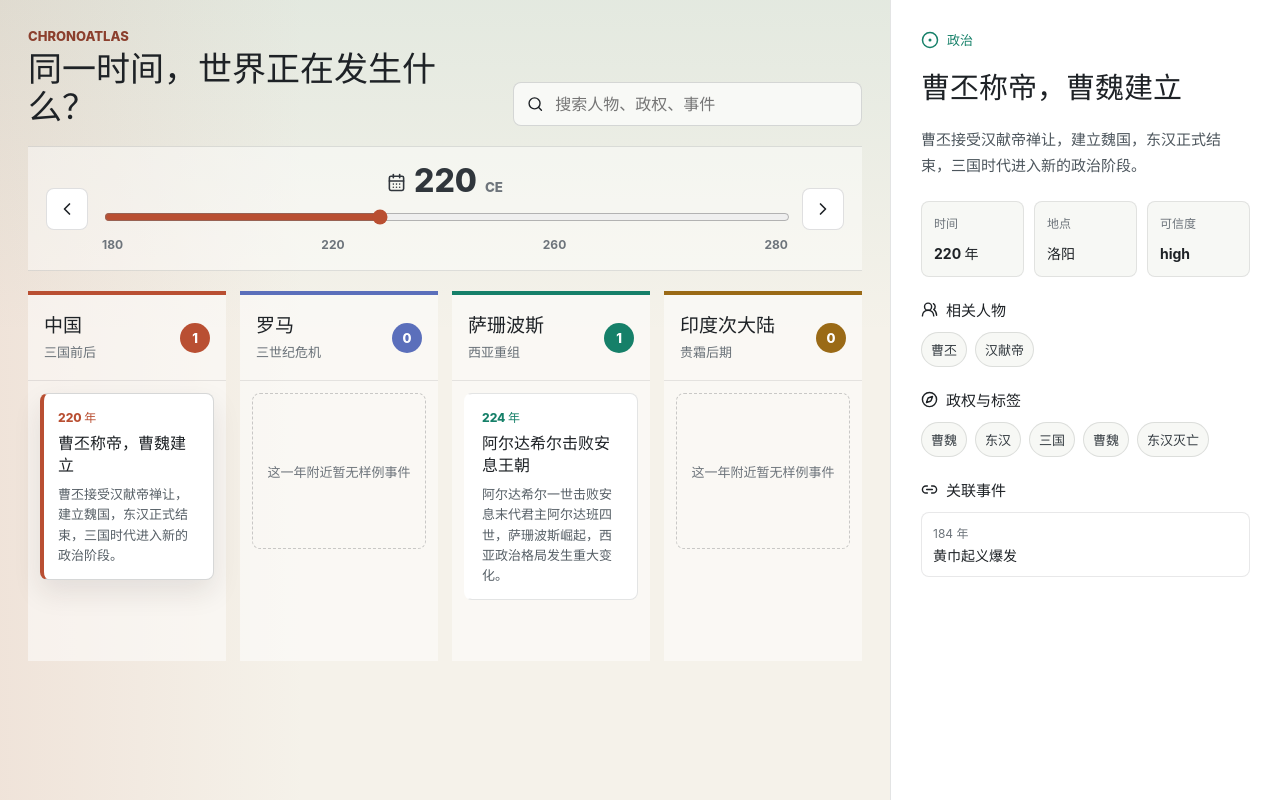
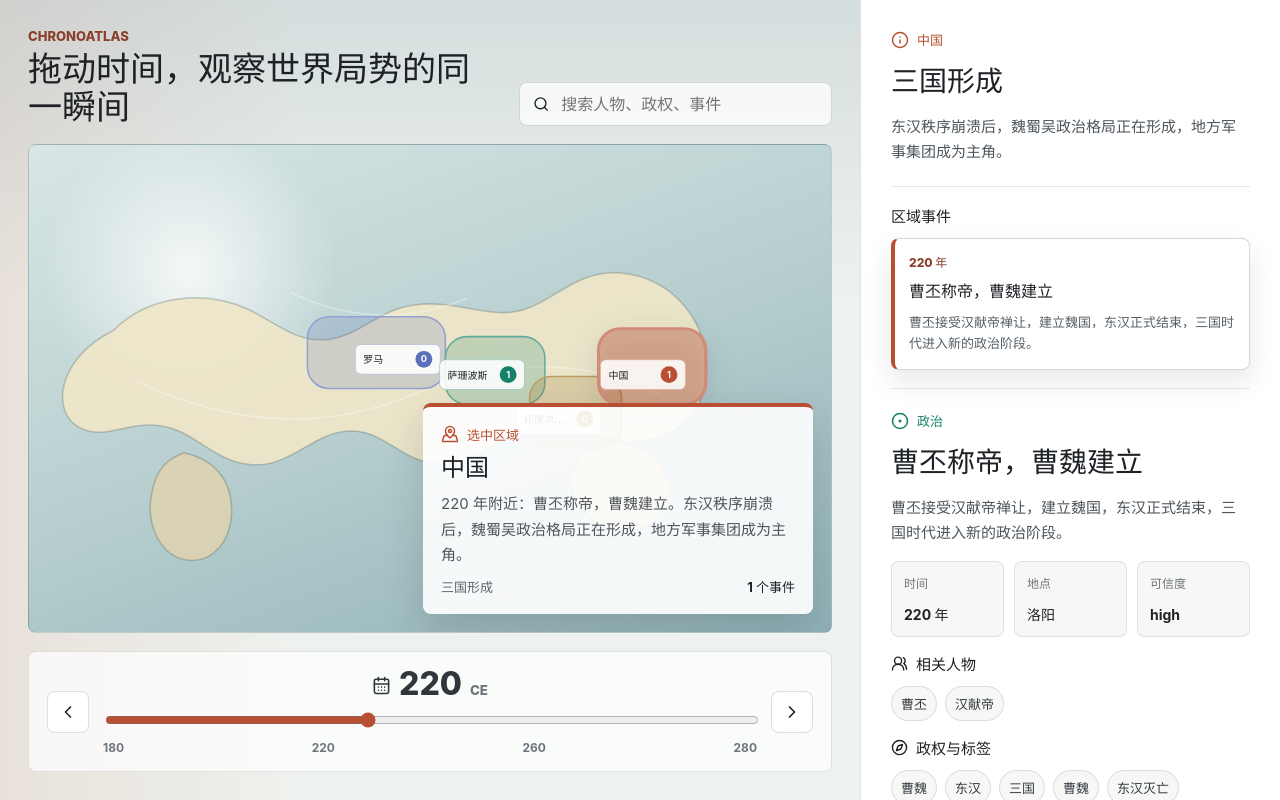
Before and after one commit to ZedekiahS/ChronoAtlas, a React (Vite) app: page / in a window 1280 px wide. Built offline with nearby package versions, Linux system fonts and the light colour scheme.

Commit message:
Shift prototype to map-first timeline

```diff
--- a/src/main.tsx
+++ b/src/main.tsx
@@ -6,7 +6,9 @@ import {
   ChevronRight,
   CircleDot,
   Compass,
+  Info,
   Link2,
+  MapPinned,
   Search,
   UsersRound,
 } from "lucide-react";
@@ -35,13 +37,55 @@ type HistoricalEvent = {
   sources: unknown[];
 };
 
+type RegionInfo = {
+  id: Region;
+  label: string;
+  short: string;
+  status: string;
+  accent: string;
+  mapLabel: { x: number; y: number };
+  hotspot: { x: number; y: number; width: number; height: number };
+};
+
 const events = eventsData as HistoricalEvent[];
 
-const regions: Array<{ id: Region; label: string; short: string; accent: string }> = [
-  { id: "china", label: "中国", short: "三国前后", accent: "#b94f32" },
-  { id: "rome", label: "罗马", short: "三世纪危机", accent: "#5b6fbb" },
-  { id: "sasanian-persia", label: "萨珊波斯", short: "西亚重组", accent: "#168069" },
-  { id: "india", label: "印度次大陆", short: "贵霜后期", accent: "#9a6a16" },
+const regions: RegionInfo[] = [
+  {
+    id: "rome",
+    label: "罗马",
+    short: "帝国承压",
+    status: "地中海世界仍由罗马帝国主导，军队、财政和边境压力正在积累。",
+    accent: "#5b6fbb",
+    mapLabel: { x: 46, y: 43 },
+    hotspot: { x: 34, y: 32, width: 18, height: 18 },
+  },
+  {
+    id: "sasanian-persia",
+    label: "萨珊波斯",
+    short: "西亚重组",
+    status: "萨珊势力取代安息传统，成为罗马东方最重要的对手。",
+    accent: "#168069",
+    mapLabel: { x: 57, y: 47 },
+    hotspot: { x: 52, y: 37, width: 13, height: 17 },
+  },
+  {
+    id: "india",
+    label: "印度次大陆",
+    short: "区域化",
+    status: "贵霜影响力减弱，印度西北与次大陆内部的区域力量逐渐重组。",
+    accent: "#9a6a16",
+    mapLabel: { x: 67, y: 58 },
+    hotspot: { x: 63, y: 47, width: 12, height: 18 },
+  },
+  {
+    id: "china",
+    label: "中国",
+    short: "三国形成",
+    status: "东汉秩序崩溃后，魏蜀吴政治格局正在形成，地方军事集团成为主角。",
+    accent: "#b94f32",
+    mapLabel: { x: 78, y: 47 },
+    hotspot: { x: 72, y: 35, width: 14, height: 19 },
+  },
 ];
 
 const categoryLabels: Record<EventCategory, string> = {
@@ -69,12 +113,97 @@ function formatYearRange(event: HistoricalEvent) {
     : `${event.startYear}-${event.endYear} 年`;
 }
 
+function getRegionSummary(region: RegionInfo, regionEvents: HistoricalEvent[], year: number) {
+  const activeEvent = regionEvents.find((event) => isActiveInYear(event, year));
+  const nearEvent = activeEvent ?? regionEvents[0];
+
+  if (!nearEvent) {
+    return `${year} 年附近，${region.label}区域还没有录入足够样例事件。`;
+  }
+
+  return `${year} 年附近：${nearEvent.title}。${region.status}`;
+}
+
+function WorldMap({
+  activeRegion,
+  hoveredRegion,
+  onHover,
+  onSelect,
+  regionCounts,
+}: {
+  activeRegion: Region;
+  hoveredRegion: Region | null;
+  onHover: (region: Region | null) => void;
+  onSelect: (region: Region) => void;
+  regionCounts: Record<Region, number>;
+}) {
+  return (
+    <div className="map-frame" aria-label="世界地图总览">
+      <svg className="world-map" viewBox="0 0 1000 520" role="img" aria-label="简化世界地图">
+        <path
+          className="landmass"
+          d="M87 184c47-48 122-52 176-27 35 16 61 44 105 39 44-6 63-39 112-45 48-7 91 15 130 9 48-8 76-53 134-51 75 3 127 72 116 142-8 51-52 81-105 78-48-3-69-30-116-20-50 10-72 50-122 50-55 0-76-48-127-43-48 5-74 50-128 43-47-6-70-44-113-50-43-7-72 19-105 3-40-19-32-91 43-128Z"
+        />
+        <path
+          className="landmass secondary"
+          d="M179 344c38 8 61 34 62 72 1 42-24 73-59 68-35-6-54-48-45-89 6-31 20-43 42-51Z"
+        />
+        <path
+          className="landmass secondary"
+          d="M739 330c46 4 78 35 73 70-4 30-33 51-67 45-42-7-70-47-58-79 8-22 26-38 52-36Z"
+        />
+        <path className="sea-line" d="M115 250c127 60 248 66 363 18 131-55 253-47 363 24" />
+        <path className="sea-line" d="M318 135c76 36 152 39 229 8" />
+
+        {regions.map((region) => {
+          const isActive = region.id === activeRegion;
+          const isHovered = region.id === hoveredRegion;
+          return (
+            <g key={region.id}>
+              <rect
+                className={`hotspot ${isActive ? "active" : ""} ${isHovered ? "hovered" : ""}`}
+                x={region.hotspot.x * 10}
+                y={region.hotspot.y * 5.2}
+                width={region.hotspot.width * 10}
+                height={region.hotspot.height * 5.2}
+                rx="28"
+                style={{ "--accent": region.accent } as React.CSSProperties}
+                onMouseEnter={() => onHover(region.id)}
+                onMouseLeave={() => onHover(null)}
+                onFocus={() => onHover(region.id)}
+                onBlur={() => onHover(null)}
+                onClick={() => onSelect(region.id)}
+                tabIndex={0}
+                role="button"
+                aria-label={`选择${region.label}`}
+              />
+              <foreignObject
+                x={region.mapLabel.x * 10 - 58}
+                y={region.mapLabel.y * 5.2 - 22}
+                width="116"
+                height="48"
+                className="map-label"
+                style={{ "--accent": region.accent } as React.CSSProperties}
+              >
+                <button type="button" onClick={() => onSelect(region.id)}>
+                  <span>{region.label}</span>
+                  <strong>{regionCounts[region.id]}</strong>
+                </button>
+              </foreignObject>
+            </g>
+          );
+        })}
+      </svg>
+    </div>
+  );
+}
+
 function App() {
   const [year, setYear] = useState(220);
   const [query, setQuery] = useState("");
+  const [selectedRegion, setSelectedRegion] = useState<Region>("china");
+  const [hoveredRegion, setHoveredRegion] = useState<Region | null>(null);
   const [selectedId, setSelectedId] = useState("china-220-cao-pi-founds-wei");
-
-  const selectedEvent = events.find((event) => event.id === selectedId) ?? events[0];
 
   const normalizedQuery = query.trim().toLowerCase();
 
@@ -97,17 +226,44 @@ function App() {
     });
   }, [normalizedQuery, year]);
 
+  const regionCounts = regions.reduce(
+    (counts, region) => {
+      counts[region.id] = visibleEvents.filter((event) => event.region === region.id).length;
+      return counts;
+    },
+    {} as Record<Region, number>,
+  );
+
+  const selectedRegionInfo = regions.find((region) => region.id === selectedRegion) ?? regions[0];
+  const hoverRegionInfo = regions.find((region) => region.id === hoveredRegion);
+  const inspectedRegion = hoverRegionInfo ?? selectedRegionInfo;
+
+  const selectedRegionEvents = visibleEvents.filter((event) => event.region === selectedRegion);
+  const selectedEvent =
+    selectedRegionEvents.find((event) => event.id === selectedId) ??
+    selectedRegionEvents[0] ??
+    events.find((event) => event.id === selectedId) ??
+    events[0];
+
   const relatedEvents = selectedEvent.relatedEvents
     .map((id) => events.find((event) => event.id === id))
     .filter((event): event is HistoricalEvent => Boolean(event));
 
+  function selectRegion(region: Region) {
+    setSelectedRegion(region);
+    const firstEvent = visibleEvents.find((event) => event.region === region);
+    if (firstEvent) {
+      setSelectedId(firstEvent.id);
+    }
+  }
+
   return (
     <main className="app-shell">
-      <section className="workspace">
+      <section className="map-workspace">
         <header className="topbar">
           <div>
             <p className="kicker">ChronoAtlas</p>
-            <h1>同一时间，世界正在发生什么？</h1>
+            <h1>拖动时间，观察世界局势的同一瞬间</h1>
           </div>
           <label className="search-box">
             <Search size={18} aria-hidden="true" />
@@ -119,7 +275,40 @@ function App() {
           </label>
         </header>
 
-        <section className="timeline-panel" aria-label="时间控制">
+        <section className="map-stage">
+          <WorldMap
+            activeRegion={selectedRegion}
+            hoveredRegion={hoveredRegion}
+            onHover={setHoveredRegion}
+            onSelect={selectRegion}
+            regionCounts={regionCounts}
+          />
+
+          <aside
+            className="hover-summary"
+            style={{ "--accent": inspectedRegion.accent } as React.CSSProperties}
+            aria-live="polite"
+          >
+            <div className="summary-heading">
+              <MapPinned size={18} aria-hidden="true" />
+              <span>{hoverRegionInfo ? "悬停区域" : "选中区域"}</span>
+            </div>
+            <h2>{inspectedRegion.label}</h2>
+            <p>
+              {getRegionSummary(
+                inspectedRegion,
+                visibleEvents.filter((event) => event.region === inspectedRegion.id),
+                year,
+              )}
+            </p>
+            <div className="summary-meta">
+              <span>{inspectedRegion.short}</span>
+              <strong>{regionCounts[inspectedRegion.id]} 个事件</strong>
+            </div>
+          </aside>
+        </section>
+
+        <section className="timeline-dock" aria-label="时间线">
           <button
             className="icon-button"
             type="button"
@@ -160,28 +349,23 @@ function App() {
             <ChevronRight size={20} />
           </button>
         </section>
+      </section>
 
-        <section className="comparison-grid" aria-label="区域对照">
-          {regions.map((region) => {
-            const regionEvents = visibleEvents.filter((event) => event.region === region.id);
-
-            return (
-              <section
-                className="region-column"
-                key={region.id}
-                style={{ "--accent": region.accent } as React.CSSProperties}
-              >
-                <div className="region-heading">
-                  <div>
-                    <h2>{region.label}</h2>
-                    <p>{region.short}</p>
+      <aside className="detail-panel" aria-label="区域与事件详情">
+        <div className="region-detail">
+          <div className="detail-eyebrow" style={{ color: selectedRegionInfo.accent }}>
+            <Info size={18} aria-hidden="true" />
+            <span>{selectedRegionInfo.label}</span>
           </div>
-                  <span>{regionEvents.length}</span>
+          <h2>{selectedRegionInfo.short}</h2>
+          <p className="detail-summary">{selectedRegionInfo.status}</p>
         </div>
 
+        <section className="event-list">
+          <h3>区域事件</h3>
           <div className="event-stack">
-                  {regionEvents.length ? (
-                    regionEvents.map((event) => (
+            {selectedRegionEvents.length ? (
+              selectedRegionEvents.map((event) => (
                 <button
                   className={`event-card ${event.id === selectedEvent.id ? "selected" : ""}`}
                   key={event.id}
@@ -198,12 +382,8 @@ function App() {
             )}
           </div>
         </section>
-            );
-          })}
-        </section>
-      </section>
 
-      <aside className="detail-panel" aria-label="事件详情">
+        <section className="event-detail">
           <div className="detail-eyebrow">
             <CircleDot size={18} aria-hidden="true" />
             <span>{categoryLabels[selectedEvent.category]}</span>
@@ -270,6 +450,7 @@ function App() {
               )}
             </div>
           </section>
+        </section>
       </aside>
     </main>
   );
--- a/src/styles.css
+++ b/src/styles.css
@@ -1,6 +1,6 @@
 :root {
   color: #1e2226;
-  background: #f5f2ea;
+  background: #eef2ee;
   font-family:
     Inter, "Segoe UI", "PingFang SC", "Microsoft YaHei", system-ui, sans-serif;
   font-synthesis: none;
@@ -28,18 +28,20 @@ button {
 
 .app-shell {
   display: grid;
-  grid-template-columns: minmax(0, 1fr) 390px;
+  grid-template-columns: minmax(0, 1fr) 420px;
   min-height: 100vh;
   background:
-    linear-gradient(90deg, rgba(185, 79, 50, 0.09), transparent 24%),
-    linear-gradient(180deg, rgba(22, 128, 105, 0.08), transparent 42%),
-    #f5f2ea;
+    linear-gradient(180deg, rgba(80, 118, 138, 0.16), transparent 38%),
+    linear-gradient(90deg, rgba(185, 79, 50, 0.1), transparent 24%),
+    #eef2ee;
 }
 
-.workspace {
-  display: flex;
-  flex-direction: column;
-  gap: 20px;
+.map-workspace {
+  display: grid;
+  grid-template-rows: auto minmax(420px, 1fr) auto;
+  gap: 18px;
+  min-width: 0;
+  min-height: 100vh;
   padding: 28px;
 }
 
@@ -67,7 +69,7 @@ p {
 }
 
 h1 {
-  max-width: 720px;
+  max-width: 760px;
   margin-bottom: 0;
   font-size: 34px;
   line-height: 1.12;
@@ -83,7 +85,7 @@ h1 {
   padding: 0 13px;
   border: 1px solid rgba(30, 34, 38, 0.16);
   border-radius: 8px;
-  background: rgba(255, 255, 255, 0.68);
+  background: rgba(255, 255, 255, 0.76);
 }
 
 .search-box input {
@@ -95,14 +97,170 @@ h1 {
   color: #1e2226;
 }
 
-.timeline-panel {
+.map-stage {
+  position: relative;
+  display: grid;
+  align-items: stretch;
+  min-height: 0;
+  overflow: hidden;
+  border: 1px solid rgba(30, 34, 38, 0.12);
+  border-radius: 8px;
+  background:
+    radial-gradient(circle at 20% 26%, rgba(255, 255, 255, 0.8), transparent 20%),
+    linear-gradient(160deg, #d8e6e5 0%, #b9d0d0 48%, #8fb1b7 100%);
+}
+
+.map-frame {
+  position: relative;
+  min-height: 100%;
+  padding: 18px;
+}
+
+.world-map {
+  width: 100%;
+  height: 100%;
+  min-height: 420px;
+  display: block;
+}
+
+.landmass {
+  fill: rgba(239, 230, 201, 0.92);
+  stroke: rgba(73, 93, 86, 0.3);
+  stroke-width: 2;
+}
+
+.landmass.secondary {
+  fill: rgba(223, 211, 177, 0.88);
+}
+
+.sea-line {
+  fill: none;
+  stroke: rgba(255, 255, 255, 0.34);
+  stroke-linecap: round;
+  stroke-width: 2;
+}
+
+.hotspot {
+  --accent: #b94f32;
+  fill: color-mix(in srgb, var(--accent) 20%, transparent);
+  stroke: color-mix(in srgb, var(--accent) 66%, #ffffff);
+  stroke-width: 2;
+  outline: none;
+  transition:
+    fill 160ms ease,
+    stroke-width 160ms ease,
+    filter 160ms ease;
+}
+
+.hotspot:hover,
+.hotspot.hovered,
+.hotspot.active {
+  fill: color-mix(in srgb, var(--accent) 38%, transparent);
+  stroke-width: 4;
+  filter: drop-shadow(0 12px 18px rgba(30, 34, 38, 0.22));
+}
+
+.map-label {
+  pointer-events: none;
+}
+
+.map-label button {
+  display: flex;
+  align-items: center;
+  justify-content: space-between;
+  gap: 8px;
+  width: 112px;
+  min-height: 38px;
+  padding: 8px 10px;
+  border: 1px solid color-mix(in srgb, var(--accent) 46%, #ffffff);
+  border-radius: 8px;
+  background: rgba(255, 255, 255, 0.88);
+  color: #1e2226;
+  pointer-events: auto;
+}
+
+.map-label span {
+  overflow: hidden;
+  font-size: 13px;
+  font-weight: 850;
+  text-overflow: ellipsis;
+  white-space: nowrap;
+}
+
+.map-label strong {
+  display: grid;
+  flex: 0 0 auto;
+  width: 22px;
+  height: 22px;
+  place-items: center;
+  border-radius: 50%;
+  background: var(--accent);
+  color: #ffffff;
+  font-size: 12px;
+}
+
+.hover-summary {
+  --accent: #b94f32;
+  position: absolute;
+  right: 18px;
+  bottom: 18px;
+  display: grid;
+  gap: 10px;
+  width: min(390px, calc(100% - 36px));
+  padding: 18px;
+  border-top: 4px solid var(--accent);
+  border-radius: 8px;
+  background: rgba(255, 255, 255, 0.9);
+  box-shadow: 0 18px 40px rgba(30, 34, 38, 0.16);
+}
+
+.summary-heading,
+.detail-eyebrow {
+  display: flex;
+  align-items: center;
+  gap: 8px;
+  color: var(--accent, #168069);
+  font-size: 13px;
+  font-weight: 850;
+}
+
+.hover-summary h2 {
+  margin-bottom: 0;
+  font-size: 24px;
+  line-height: 1.15;
+}
+
+.hover-summary p,
+.detail-summary {
+  margin-bottom: 0;
+  color: #4d565d;
+  font-size: 15px;
+  line-height: 1.68;
+}
+
+.summary-meta {
+  display: flex;
+  flex-wrap: wrap;
+  align-items: center;
+  justify-content: space-between;
+  gap: 8px;
+  color: #5b646b;
+  font-size: 13px;
+}
+
+.summary-meta strong {
+  color: #1e2226;
+}
+
+.timeline-dock {
   display: grid;
   grid-template-columns: 42px minmax(0, 1fr) 42px;
   align-items: center;
   gap: 14px;
-  padding: 18px;
-  border-block: 1px solid rgba(30, 34, 38, 0.12);
-  background: rgba(255, 255, 255, 0.42);
+  padding: 16px 18px;
+  border: 1px solid rgba(30, 34, 38, 0.12);
+  border-radius: 8px;
+  background: rgba(255, 255, 255, 0.72);
 }
 
 .icon-button {
@@ -157,66 +315,55 @@ input[type="range"] {
   font-weight: 700;
 }
 
-.comparison-grid {
-  display: grid;
-  grid-template-columns: repeat(4, minmax(0, 1fr));
-  gap: 14px;
-  min-height: 0;
+.detail-panel {
+  display: flex;
+  flex-direction: column;
+  gap: 22px;
+  max-height: 100vh;
+  overflow-y: auto;
+  padding: 30px;
+  border-left: 1px solid rgba(30, 34, 38, 0.12);
+  background: #ffffff;
 }
 
-.region-column {
+.region-detail,
+.event-detail {
   display: grid;
-  grid-template-rows: auto minmax(280px, 1fr);
-  min-width: 0;
-  border-top: 4px solid var(--accent);
-  background: rgba(255, 255, 255, 0.5);
+  gap: 16px;
 }
 
-.region-heading {
+.detail-panel h2 {
+  margin-bottom: 0;
+  font-size: 28px;
+  line-height: 1.17;
+}
+
+.event-list {
+  display: grid;
+  gap: 12px;
+  padding-block: 18px;
+  border-block: 1px solid rgba(30, 34, 38, 0.1);
+}
+
+.event-list h3,
+.detail-section h3 {
   display: flex;
   align-items: center;
-  justify-content: space-between;
-  gap: 12px;
-  min-height: 86px;
-  padding: 16px;
-  border-bottom: 1px solid rgba(30, 34, 38, 0.1);
-}
-
-.region-heading h2 {
-  margin-bottom: 4px;
-  font-size: 19px;
-  line-height: 1.2;
-}
-
-.region-heading p {
+  gap: 8px;
   margin-bottom: 0;
-  color: #687077;
-  font-size: 13px;
-}
-
-.region-heading > span {
-  display: grid;
-  width: 30px;
-  height: 30px;
-  place-items: center;
-  border-radius: 50%;
-  background: var(--accent);
-  color: #ffffff;
-  font-size: 13px;
-  font-weight: 800;
+  font-size: 15px;
 }
 
 .event-stack {
   display: flex;
   flex-direction: column;
   gap: 10px;
-  padding: 12px;
 }
 
 .event-card {
   display: grid;
   gap: 8px;
-  min-height: 156px;
+  min-height: 132px;
   padding: 14px;
   border: 1px solid rgba(30, 34, 38, 0.12);
   border-left: 4px solid transparent;
@@ -229,7 +376,7 @@ input[type="range"] {
 .event-card:hover,
 .event-card.selected {
   border-color: rgba(30, 34, 38, 0.18);
-  border-left-color: var(--accent);
+  border-left-color: #b94f32;
   box-shadow: 0 12px 28px rgba(35, 31, 25, 0.1);
 }
 
@@ -245,50 +392,19 @@ input[type="range"] {
 }
 
 .event-year {
-  color: var(--accent);
+  color: #8b3f2d;
   font-size: 12px;
   font-weight: 850;
 }
 
 .empty-state {
   display: grid;
-  min-height: 156px;
+  min-height: 110px;
   place-items: center;
   border: 1px dashed rgba(30, 34, 38, 0.22);
   border-radius: 8px;
   color: #6d747b;
   font-size: 13px;
-}
-
-.detail-panel {
-  display: flex;
-  flex-direction: column;
-  gap: 22px;
-  padding: 30px;
-  border-left: 1px solid rgba(30, 34, 38, 0.12);
-  background: #ffffff;
-}
-
-.detail-eyebrow {
-  display: flex;
-  align-items: center;
-  gap: 8px;
-  color: #168069;
-  font-size: 13px;
-  font-weight: 850;
-}
-
-.detail-panel h2 {
-  margin-bottom: 0;
-  font-size: 29px;
-  line-height: 1.17;
-}
-
-.detail-summary {
-  margin-bottom: 0;
-  color: #4d565d;
-  font-size: 15px;
-  line-height: 1.72;
 }
 
 .facts {
@@ -323,14 +439,6 @@ input[type="range"] {
 .detail-section {
   display: grid;
   gap: 12px;
-}
-
-.detail-section h3 {
-  display: flex;
-  align-items: center;
-  gap: 8px;
-  margin-bottom: 0;
-  font-size: 15px;
 }
 
 .chips {
@@ -384,14 +492,19 @@ input[type="range"] {
     grid-template-columns: 1fr;
   }
 
+  .map-workspace {
+    min-height: auto;
+  }
+
   .detail-panel {
+    max-height: none;
     border-left: 0;
     border-top: 1px solid rgba(30, 34, 38, 0.12);
   }
 }
 
 @media (max-width: 900px) {
-  .workspace,
+  .map-workspace,
   .detail-panel {
     padding: 20px;
   }
@@ -405,19 +518,39 @@ input[type="range"] {
     font-size: 28px;
   }
 
-  .comparison-grid {
-    grid-template-columns: repeat(2, minmax(0, 1fr));
+  .world-map {
+    min-height: 360px;
   }
 }
 
 @media (max-width: 620px) {
-  .comparison-grid,
-  .facts {
-    grid-template-columns: 1fr;
+  .map-workspace,
+  .detail-panel {
+    padding: 14px;
   }
 
-  .timeline-panel {
+  .map-stage {
+    min-height: 520px;
+  }
+
+  .map-frame {
+    padding: 8px;
+  }
+
+  .world-map {
+    min-height: 330px;
+  }
+
+  .hover-summary {
+    right: 10px;
+    bottom: 10px;
+    width: calc(100% - 20px);
+    padding: 14px;
+  }
+
+  .timeline-dock {
     grid-template-columns: 38px minmax(0, 1fr) 38px;
+    gap: 10px;
     padding-inline: 10px;
   }
 
@@ -429,4 +562,8 @@ input[type="range"] {
   .year-readout span {
     font-size: 27px;
   }
+
+  .facts {
+    grid-template-columns: 1fr;
+  }
 }
```
Lines whose indentation alone changed are shown as unchanged.
